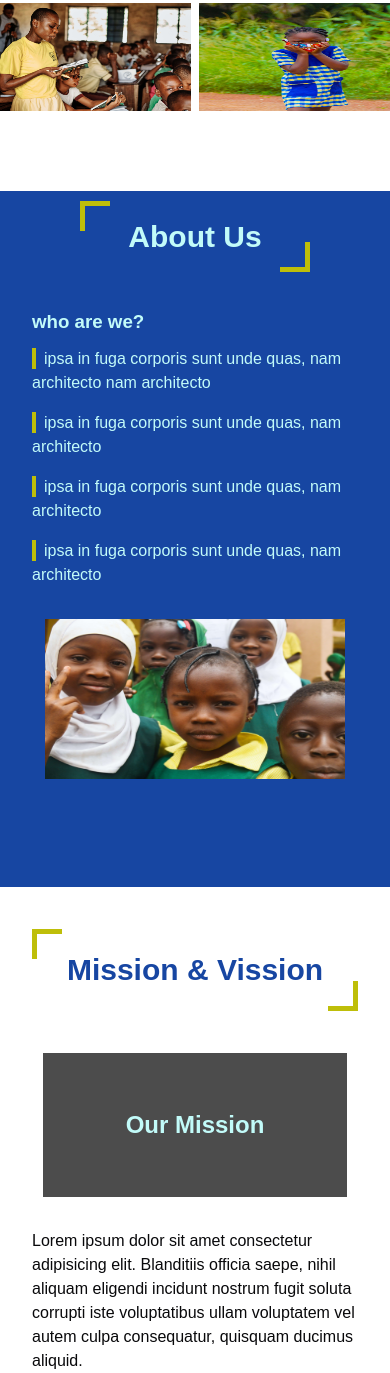
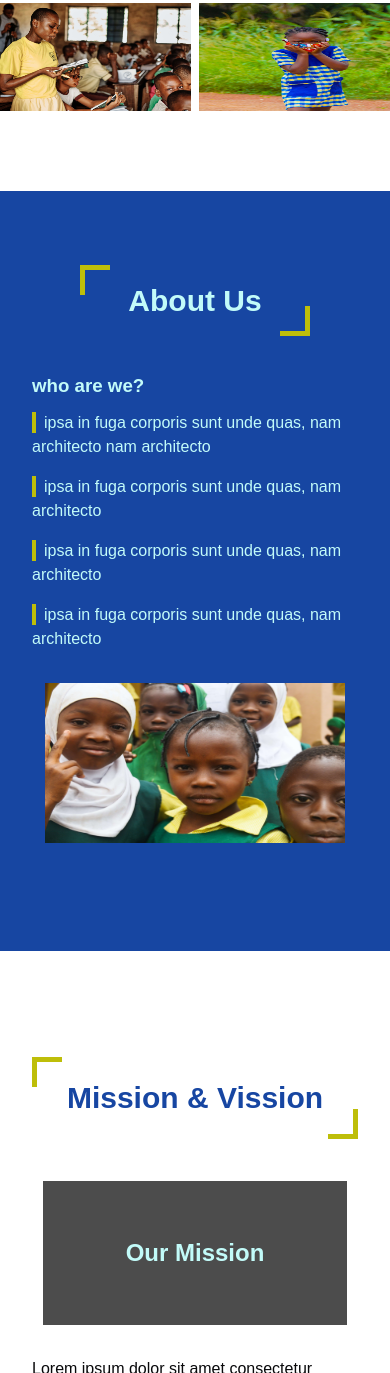
Before and after one commit to zack3030/oyster-agribusiness, a website built with Vite: page index.html in a window 390 px wide. Shown: the part 627-2000 px from the top of the page. Built offline with nearby package versions, Linux system fonts and the light colour scheme; files whose address does not match are found by name; a web font is replaced by a local one.

Commit message:
adding spaces to the titls on mobile view

```diff
--- a/styles/components/about.css
+++ b/styles/components/about.css
@@ -16,6 +16,7 @@
     text-align: center;
     text-transform: capitalize;
     font-size: var(--size-3xl);
+    margin-top: 4rem;
     line-height: 0.9;
     padding-top: 2rem;
     padding-bottom: 2rem;
--- a/styles/components/mission__vission.css
+++ b/styles/components/mission__vission.css
@@ -6,6 +6,7 @@
 
 .mission__vission-title{
     position: relative;
+    margin-top: 4rem;
 text-align: center;
 margin-bottom: 2rem;
 text-transform: capitalize;
--- a/styles/components/objectives.css
+++ b/styles/components/objectives.css
@@ -9,6 +9,7 @@
 
 .objectives__title{
     position: relative;
+    margin-top: 4rem;
 text-align: center;
 margin-bottom: 2rem;
 text-transform: capitalize;
```
